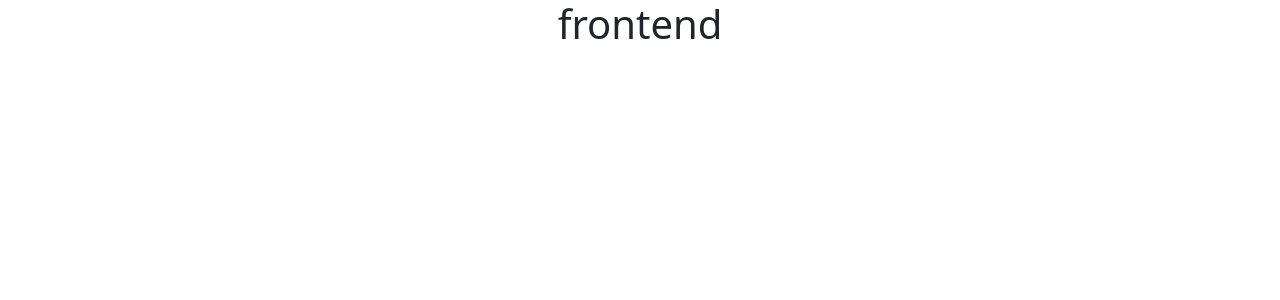
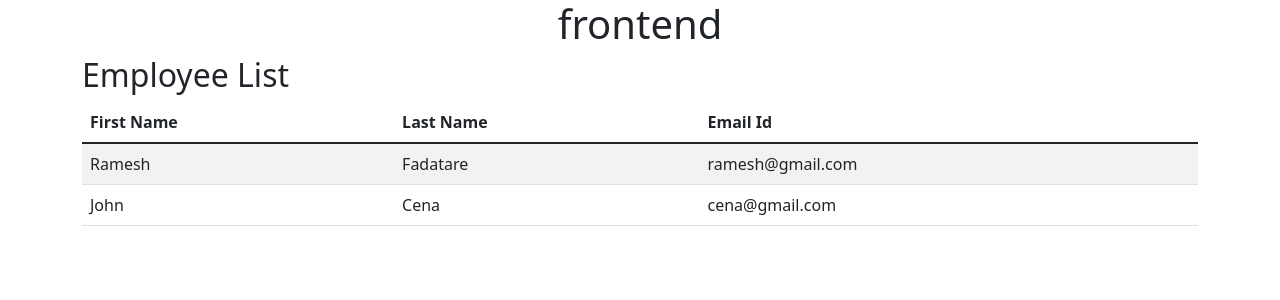
Before and after one commit to JdSeus/java_studies--springboot-and-angular, an Angular app in the folder frontend/: page / in a window 1280 px wide. Shown: the top 300 px of the page. Built offline with nearby package versions, Linux system fonts and the light colour scheme.

Commit message:
Creation of Angular List Employee Component

```diff
--- a/frontend/src/app/app.component.html
+++ b/frontend/src/app/app.component.html
@@ -1 +1,4 @@
 <h1 class="text-center"> {{title}} </h1>
+<div class="container">
+    <app-employee-list></app-employee-list>
+</div>
--- a/frontend/src/app/app.module.ts
+++ b/frontend/src/app/app.module.ts
@@ -2,10 +2,12 @@ import { NgModule } from '@angular/core';
 import { BrowserModule } from '@angular/platform-browser';
 
 import { AppComponent } from './app.component';
+import { EmployeeListComponent } from './employee-list/employee-list.component';
 
 @NgModule({
   declarations: [
-    AppComponent
+    AppComponent,
+    EmployeeListComponent
   ],
   imports: [
     BrowserModule
--- /dev/null
+++ b/frontend/src/app/employee-list/employee-list.component.html
@@ -0,0 +1,17 @@
+<h2>Employee List</h2>
+<table class="table table-striped">
+    <thead>
+        <tr>
+            <th>First Name</th>
+            <th>Last Name</th>
+            <th>Email Id</th>
+        </tr>
+    </thead>
+    <tbody>
+        <tr *ngFor = "let employee of employees">
+            <td> {{ employee.firstName }} </td>
+            <td> {{ employee.lastName }} </td>
+            <td> {{ employee.emailId }} </td>
+        </tr>
+    </tbody>
+</table>
--- /dev/null
+++ b/frontend/src/app/employee-list/employee-list.component.ts
@@ -0,0 +1,32 @@
+import { Component, OnInit } from '@angular/core';
+import { Employee } from '../employee';
+
+@Component({
+  selector: 'app-employee-list',
+  templateUrl: './employee-list.component.html',
+  styleUrls: ['./employee-list.component.css']
+})
+export class EmployeeListComponent implements OnInit {
+
+  employees: Employee[];
+
+  constructor() { }
+
+  ngOnInit(): void {
+    this.employees = [
+      {
+        "id": 1,
+        "firstName": "Ramesh",
+        "lastName": "Fadatare",
+        "emailId": "ramesh@gmail.com",
+      },
+      {
+        "id": 2,
+        "firstName": "John",
+        "lastName": "Cena",
+        "emailId": "cena@gmail.com",
+      }
+    ]
+  }
+
+}
--- /dev/null
+++ b/frontend/src/app/employee.ts
@@ -0,0 +1,6 @@
+export class Employee {
+    id: number;
+    firstName: string;
+    lastName: string;
+    emailId: string;
+}
--- a/frontend/tsconfig.json
+++ b/frontend/tsconfig.json
@@ -5,7 +5,7 @@
     "baseUrl": "./",
     "outDir": "./dist/out-tsc",
     "forceConsistentCasingInFileNames": true,
-    "strict": true,
+    "strict": false,
     "noImplicitOverride": true,
     "noPropertyAccessFromIndexSignature": true,
     "noImplicitReturns": true,
```
Also changed, not shown: frontend/src/app/employee-list/employee-list.component.css (added), 2 other files (tests, documents, lock files or other folders).
